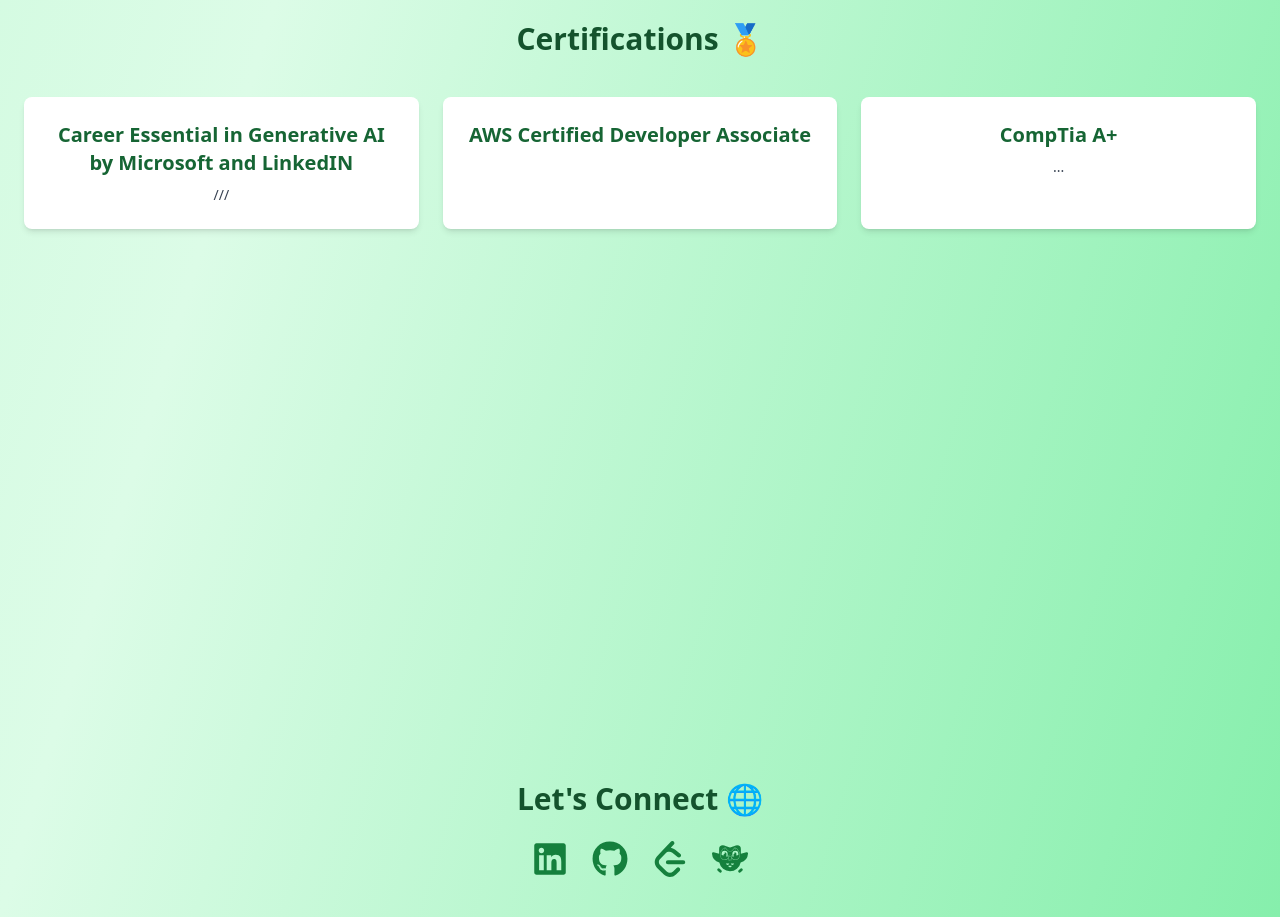
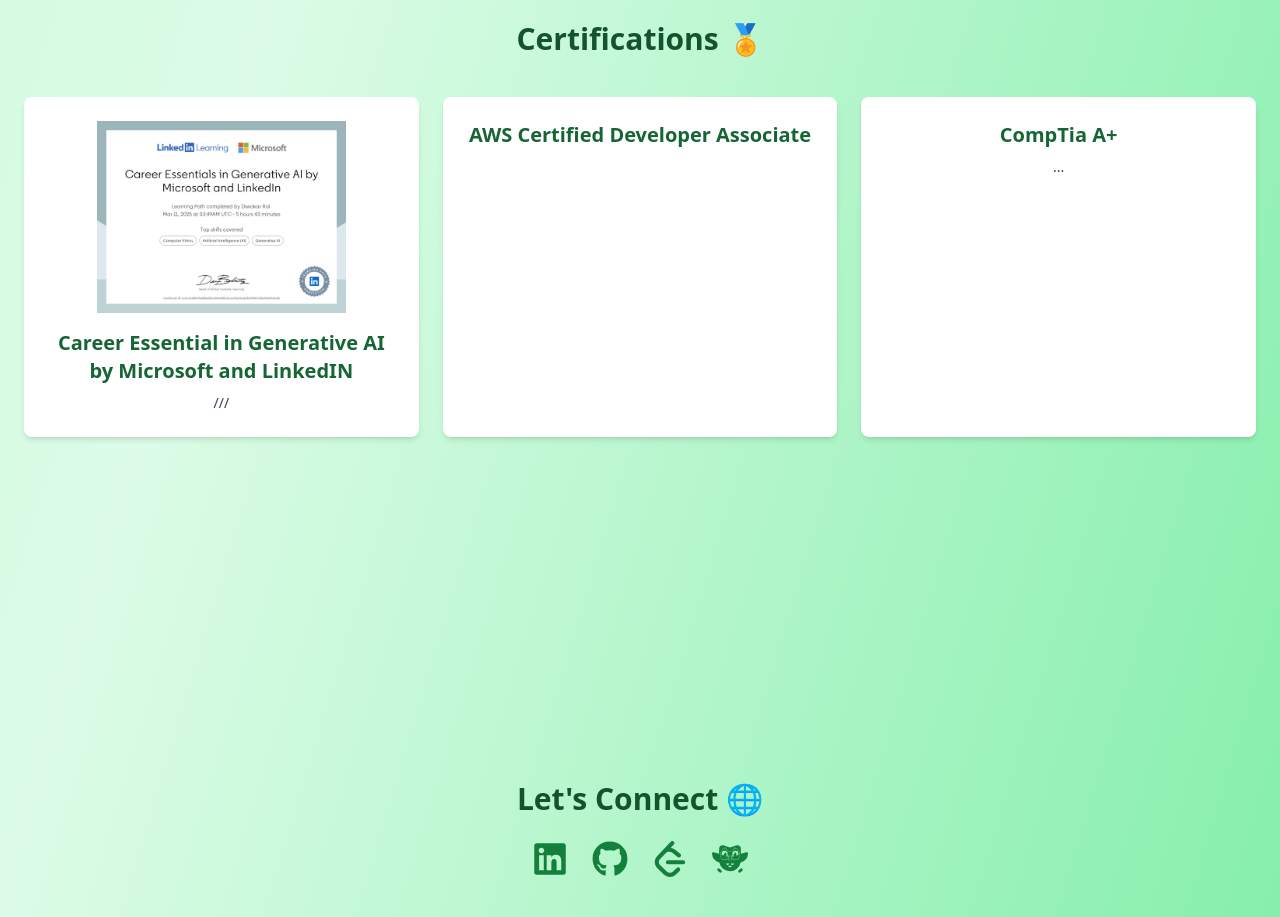
Before and after one commit to RaiDiwakar66/MyPortfolio, a React (Vite) app: page / in a window 1280 px wide. Shown: the part 3340-4257 px from the top of the page. Built offline with nearby package versions, Linux system fonts and the light colour scheme.

Commit message:
uploaded certification picture

```diff
--- a/src/App.jsx
+++ b/src/App.jsx
@@ -26,6 +26,7 @@
 import { GiTreehouse } from "react-icons/gi";
 import { motion } from "framer-motion";
 import KSU from "./assets/ksu-logo.png";
+import GenerativeAI from "./assets/GenerativeAI.jpg"
 
 const projects = [
   {
@@ -207,6 +208,7 @@
         <h2 className="text-3xl font-bold text-green-900 mb-10 text-center">Certifications 🏅</h2>
         <div className="grid grid-cols-1 sm:grid-cols-2 md:grid-cols-3 gap-6 text-center">
           <div className="bg-white rounded-lg shadow-md p-6 hover:shadow-xl transition">
+            <img src={GenerativeAI} alt="Generative AI by" className="w-full h-48 object-contain mb-4"/>
             <h3 className="text-xl font-semibold text-green-800">Career Essential in Generative AI by Microsoft and LinkedIN</h3>
             <p className="text-sm text-gray-700 mt-2">///</p>
           </div>
```
Also changed, not shown: src/assets/GenerativeAI.jpg (added).
